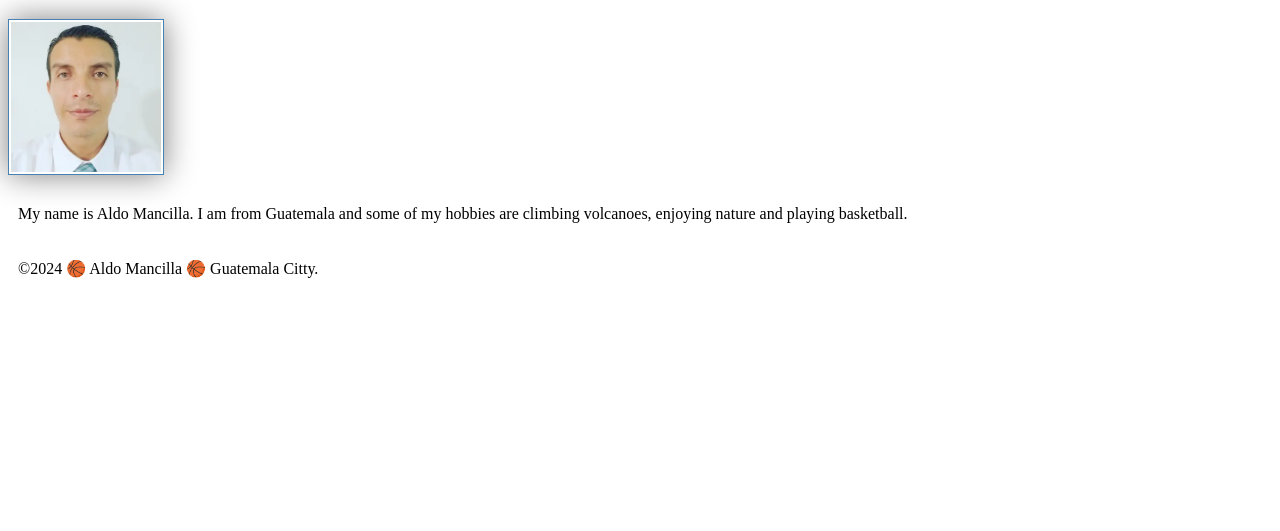
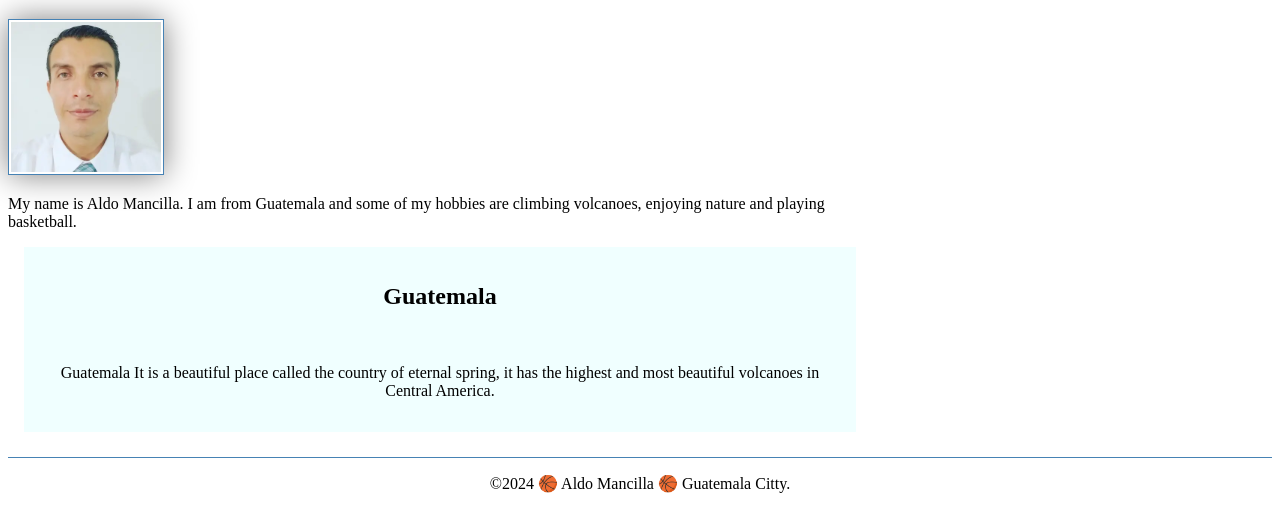
Before and after one commit to aldomancilla/wdd130, a plain HTML site: page index.html in a window 1280 px wide. Shown: the part 263-794 px from the top of the page. Drawn offline with Linux system fonts and the light colour scheme.

Commit message:
assignament

```diff
--- a/index.html
+++ b/index.html
@@ -4,7 +4,10 @@
         <meta charset="utf-8">
         <meta name="viewport" content="width=device-width,initial-scale=1.0">
         <title>Aldo Mancilla | WDD 130</title>
+        <meta name="Description" content="I am Aldo Mancilla and this is my page, here you will know about me and my hobbies'">
+        <meta name="Author" content="Aldo Mancilla">
         <link rel="stylesheet" href="styles/styles.css">
+
     </head>
     <body>
         <header>
@@ -19,6 +22,11 @@
         <img src="images/profile.webp" alt="Hello, My name is Aldo Mancilla" width="200">
         <p>My name is Aldo Mancilla. I am from Guatemala and some of my hobbies are climbing volcanoes, enjoying nature and playing basketball.</p>
        </main>
+       <aside>
+        <h2>Guatemala</h2>
+        <img src="" alt="" width="">
+        <p>Guatemala It is a beautiful place called the country of eternal spring, it has the highest and most beautiful volcanoes in Central America. </p>
+       </aside>
        <footer>
         <p>
             &copy;2024 🏀 Aldo Mancilla 🏀 Guatemala Citty.
--- a/styles/styles.css
+++ b/styles/styles.css
@@ -13,7 +13,7 @@ h1 {
     color: steelblue;
 }
 
-img {
+main img {
     width: 150px;
     height: auto;
     border: 1px solid steelblue;
@@ -22,5 +22,30 @@ img {
 }
 
 p {
-    padding: 10px;
+    padding: 0px;
 }
+
+main {
+    max-width: 840px;
+}
+
+aside {
+    width: 50rem;
+    margin: 1rem;
+    border: 1px royalblue;
+    padding: 1rem;
+    background-color: azure;
+    color: black;
+    text-align: center;
+}
+
+aside img{
+    width: 200px;
+    height: auto;
+}
+
+footer {
+    margin-top: 25px;
+    border-top: 1px solid steelblue;
+    text-align: center;
+}
```
